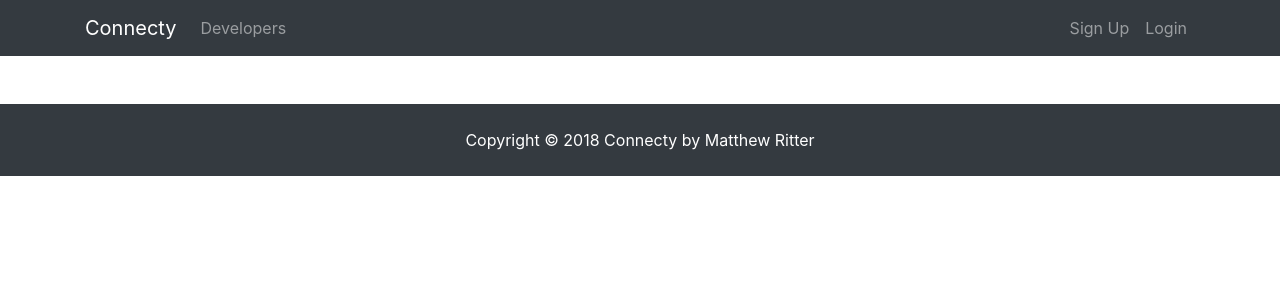
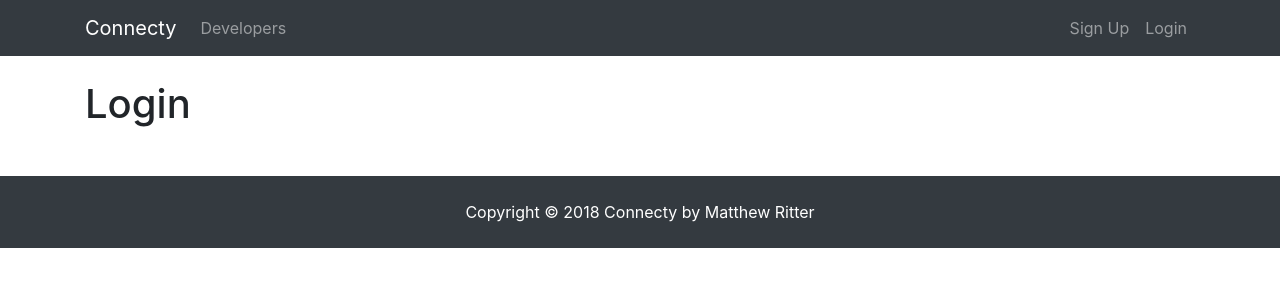
Before and after one commit to mwritter/Connecty, a React (Create React App) app in the folder client/: page /login in a window 1280 px wide. Shown: the top 300 px of the page. Built offline with nearby package versions, Linux system fonts and the light colour scheme.

Commit message:
Added Login component and a route to push after register a user

```diff
--- a/client/src/App.js
+++ b/client/src/App.js
@@ -5,6 +5,7 @@ import Footer from "./components/layout/Footer";
 import Landing from "./components/layout/Landing";
 import { BrowserRouter, Route, Switch } from "react-router-dom";
 import Register from "./components/auth/Register";
+import Login from "./components/auth/Login";
 
 class App extends Component {
   render() {
@@ -14,6 +15,7 @@ class App extends Component {
           <Navbar />
           <Switch>
             <Route path="/register" component={Register} />
+            <Route path="/login" component={Login} />
             <Route path="/landing" component={Landing} />
             <Route exact path="/" component={Landing} />
           </Switch>
--- /dev/null
+++ b/client/src/components/auth/Login.js
@@ -0,0 +1,11 @@
+import React, { Component } from "react";
+
+export default class Login extends Component {
+  render() {
+    return (
+      <div className="container">
+        <h1>Login</h1>
+      </div>
+    );
+  }
+}
--- a/client/src/components/auth/Register.js
+++ b/client/src/components/auth/Register.js
@@ -31,7 +31,7 @@ export default class Register extends Component {
 
     axios
       .post("api/users/register", newUser)
-      .then(res => console.log(res.data))
+      .then(res => this.props.history.push("/login"))
       .catch(err => this.setState({ error: err.response.data }));
   }
 
```
